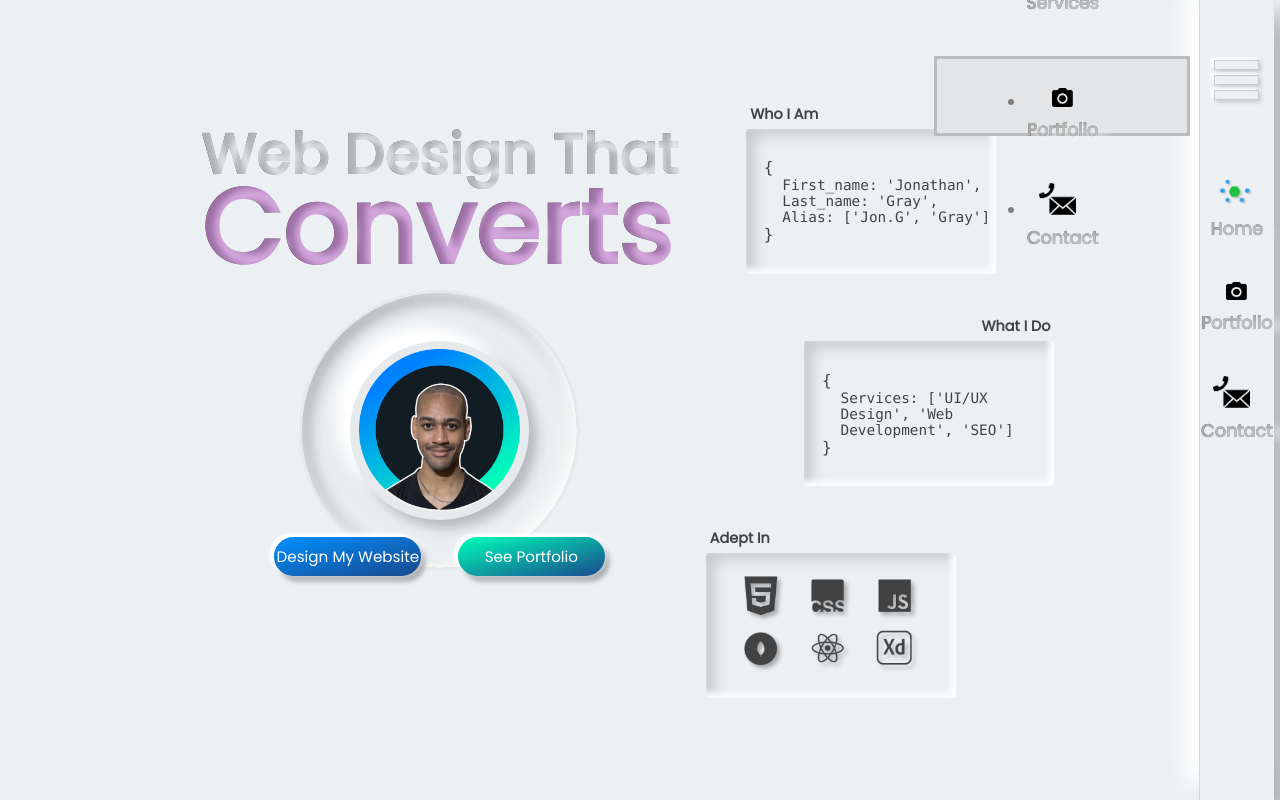
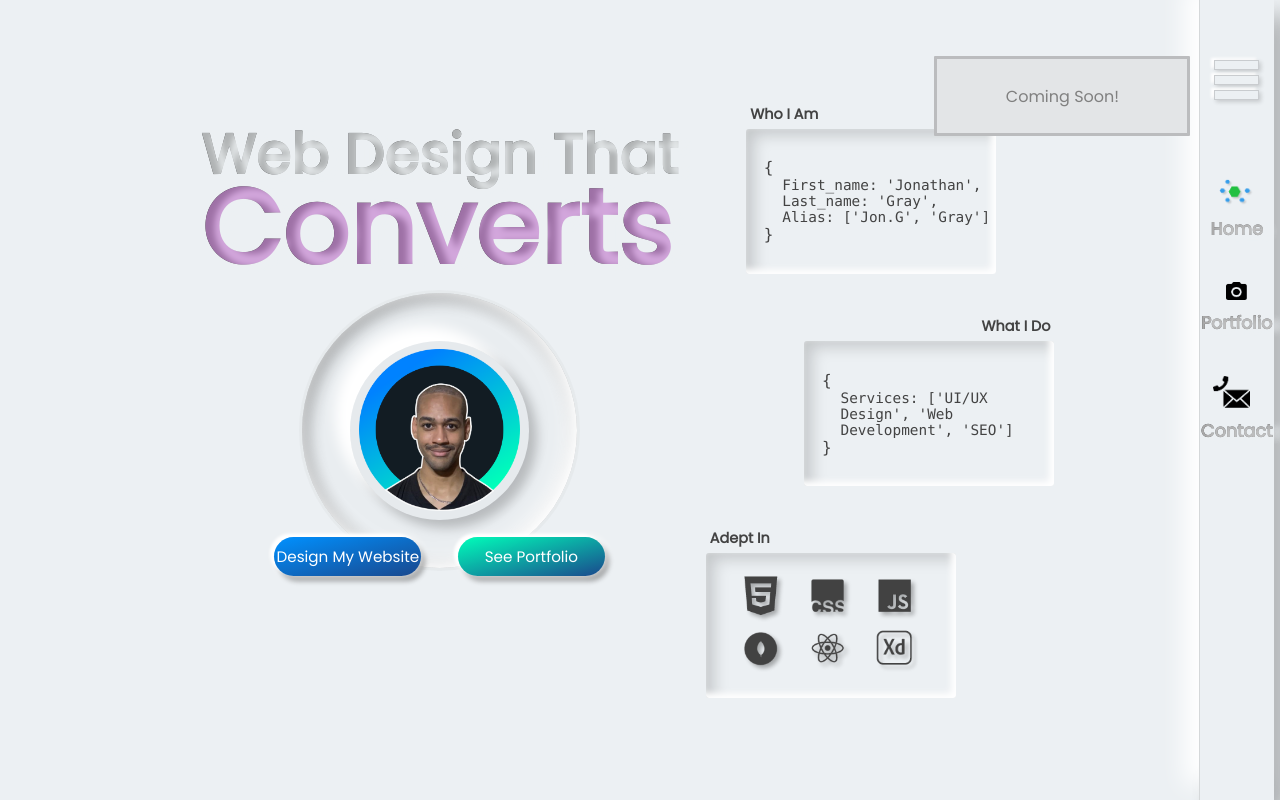
Before and after one commit to JonG-exe/personal-portfolio-nextjs, a Next.js app: page / in a window 1280 px wide. Both pictures are taken after a click on the button 1236 px from the left and 82 px from the top of the page. Shown: the top 800 px of the page. Built offline with nearby package versions, Linux system fonts and the light colour scheme.

Commit message:
removed items from menu modal again

```diff
--- a/components/Menu.js
+++ b/components/Menu.js
@@ -13,16 +13,16 @@ function Menu (props) {
         <div className="menu_modal" style={{"display" : ( props.menuActive ? "flex" : "none" )}}>
             {/* <Link href='/SEO' className="modal_link">SEO Page</Link> */}
 
-            {/* <p>Coming Soon!</p> */}
+            <p>Coming Soon!</p>
 
-            <ul>
+            {/* <ul>
 
-                {/* <li className="nav-link hide-link">
+                <li className="nav-link hide-link">
                     <Link href="/about">
                         <Image src={aboutImg} />
                         <span>About</span>
                     </Link>
-                </li> */}
+                </li>
 
                 <li className="nav-link">
                     <Link href="/services">
@@ -45,15 +45,15 @@ function Menu (props) {
                     </Link>
                 </li>
 
-                {/* <li className="home_icon">
+                <li className="home_icon">
                     <Link href="/">
                         <div className="menu_link">
                             <img src={home_icon.src} className="home_icon_img" alt="extruded neumorphic home icon"/>
                         </div>
                     </Link>
-                </li> */}
+                </li>
 
-                {/* <li className="social_li hide-link">
+                <li className="social_li hide-link">
                     <a href="https://www.facebook.com/profile.php?id=100084129372438" target="_blank" className="menu_link">
                         <img src={facebook_icon.src} className="facebook_icon" alt="extruded neumorphic facebook icon"/>
                     </a>
@@ -69,9 +69,9 @@ function Menu (props) {
                     <a href="https://www.youtube.com/@dev_jono" target="_blank" className="menu_link">
                         <img src={youtube_icon.src} className="youtube_icon" alt="extruded neumorphic youtube icon"/>
                     </a>
-                </li> */}
+                </li>
 
-            </ul>
+            </ul> */}
 
         </div>
     )
```
